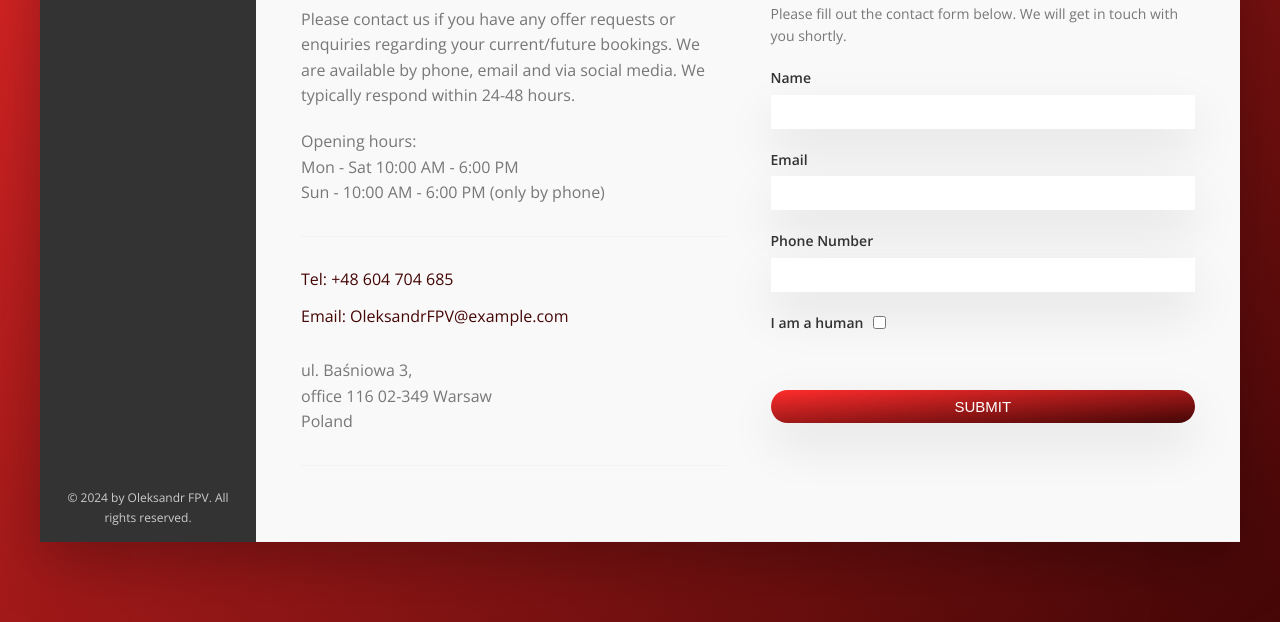
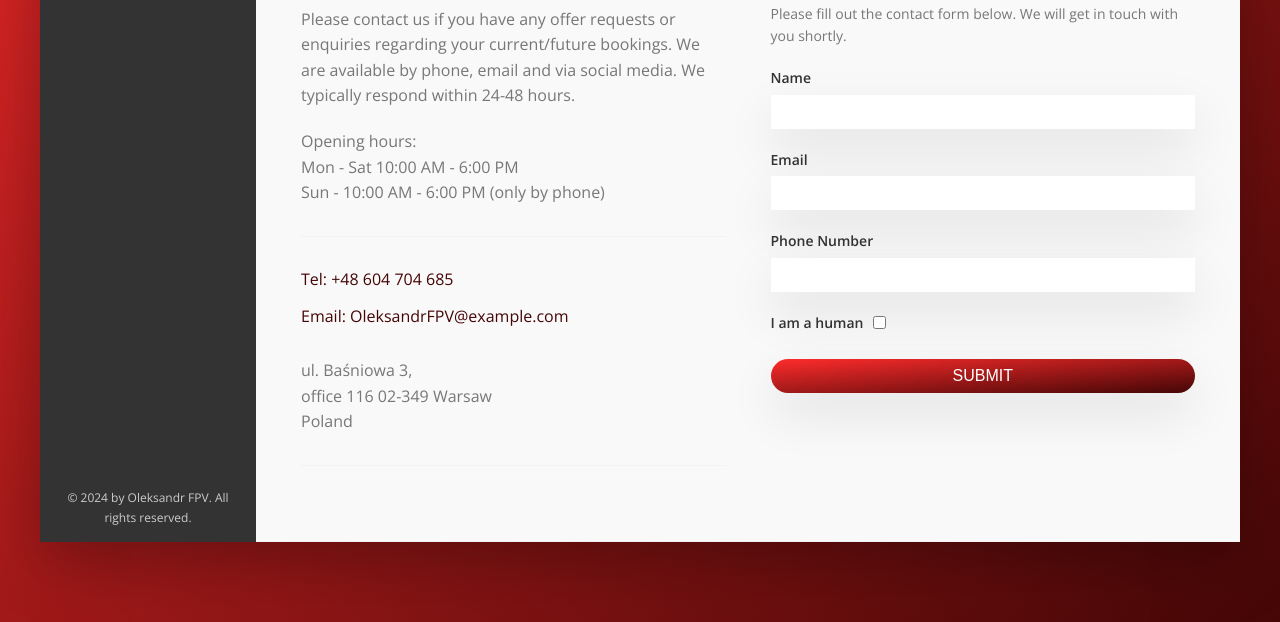
Before and after one commit to OleksandrPatz/blog, a website: page pages/contacts.html in a window 1280 px wide. Shown: the part 565-1187 px from the top of the page. Drawn offline with nearby package versions, Linux system fonts and the light colour scheme.

Commit message:
Update style.css

```diff
--- a/css/style.css
+++ b/css/style.css
@@ -1698,7 +1698,7 @@ body {
 .form-item input[type=text],
 .form-item input[type=email],
 .form-item input[type=tel],
-button {
+ .form-item button {
   padding: 8px;
   font-size: 16px;
   margin-top: 5px;
```
